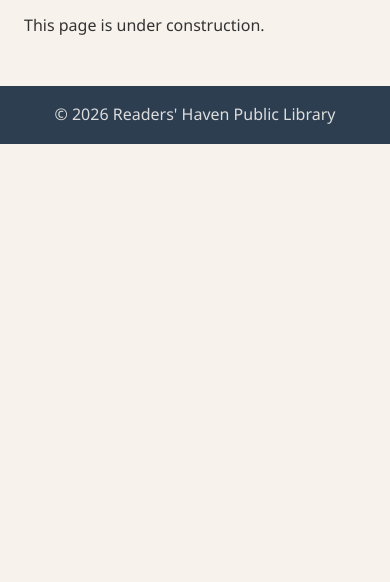
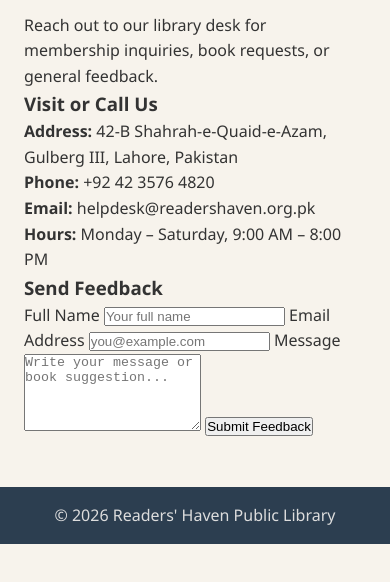
Before and after one commit to tallhaiqbal/readers-haven-library, a website: page src/contact.html in a window 390 px wide. Shown: the part 198-780 px from the top of the page. Drawn offline with Linux system fonts and the light colour scheme.

Commit message:
feat(contact): add library address, phone, email, and static feedback form

```diff
--- a/src/contact.html
+++ b/src/contact.html
@@ -19,7 +19,31 @@
   </header>
   <main class="container">
     <h2>Contact &amp; Feedback</h2>
-    <p>This page is under construction.</p>
+    <p>Reach out to our library desk for membership inquiries, book requests, or general feedback.</p>
+
+    <section class="contact-grid">
+      <div class="contact-info">
+        <h3>Visit or Call Us</h3>
+        <p><strong>Address:</strong> 42-B Shahrah-e-Quaid-e-Azam, Gulberg III, Lahore, Pakistan</p>
+        <p><strong>Phone:</strong> +92 42 3576 4820</p>
+        <p><strong>Email:</strong> helpdesk@readershaven.org.pk</p>
+        <p><strong>Hours:</strong> Monday – Saturday, 9:00 AM – 8:00 PM</p>
+      </div>
+
+      <form class="contact-form" action="#" method="post">
+        <h3>Send Feedback</h3>
+        <label for="name">Full Name</label>
+        <input type="text" id="name" name="name" placeholder="Your full name" required>
+
+        <label for="email">Email Address</label>
+        <input type="email" id="email" name="email" placeholder="you@example.com" required>
+
+        <label for="message">Message</label>
+        <textarea id="message" name="message" rows="5" placeholder="Write your message or book suggestion..." required></textarea>
+
+        <button type="submit">Submit Feedback</button>
+      </form>
+    </section>
   </main>
   <footer class="site-footer">
     <p>&copy; 2026 Readers' Haven Public Library</p>
```
